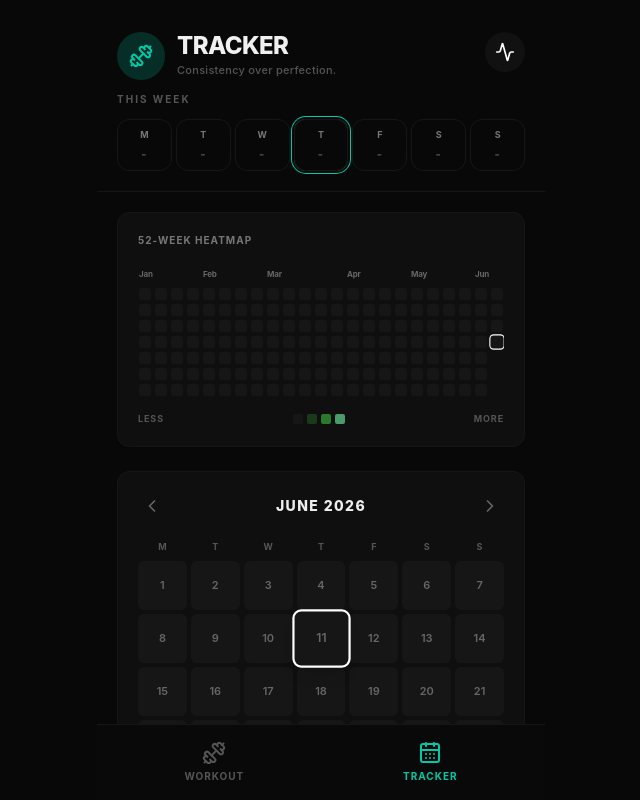
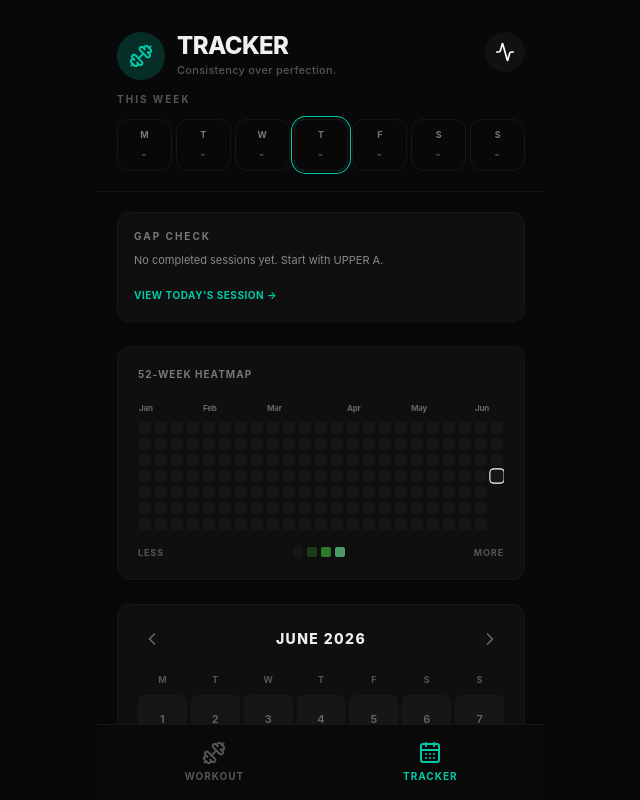
Before and after one commit to ddddami/lift, a React (Vite) app: page /tracker in a window 1280 px wide. Shown: the whole page, without its empty margins (319-959 px from the left). Built offline with nearby package versions, Linux system fonts and the light colour scheme.

Commit message:
fix: align tracker gaps with workout queue

```diff
--- a/src/routes/Tracker.tsx
+++ b/src/routes/Tracker.tsx
@@ -2,15 +2,16 @@ import { useState, useRef, useEffect } from 'react';
 import { useStore } from '../store/useStore';
 import type { ActivityMap } from '../store/useStore';
 import {
-  subDays, format, eachDayOfInterval, startOfWeek, differenceInDays,
+  subDays, format, eachDayOfInterval, startOfWeek, differenceInDays, differenceInCalendarDays, parseISO,
   startOfMonth, endOfMonth, endOfWeek, isSameMonth, isToday, addMonths, subMonths, isSameDay
 } from 'date-fns';
 import clsx from 'clsx';
 import { Dumbbell, Flame, Trophy, ChevronLeft, ChevronRight, CheckCircle2, Plus, Activity } from 'lucide-react';
 import { Link } from '@tanstack/react-router';
+import { getNextSession } from '../data/training';
 
 export function Tracker() {
-  const { activityMap, togglePastDate } = useStore();
+  const { activityMap, trainingState, togglePastDate } = useStore();
   const [currentMonthDate, setCurrentMonthDate] = useState(new Date());
   const [selectedDate, setSelectedDate] = useState<Date>(new Date());
   const heatmapScrollRef = useRef<HTMLDivElement>(null);
@@ -47,6 +48,11 @@ export function Tracker() {
   const selectedDateStr = format(selectedDate, 'yyyy-MM-dd');
   const selectedEntry = activityMap[selectedDateStr];
   const hasWorkout = selectedEntry && selectedEntry.count > 0;
+  const { session: nextSession, type: nextSessionType } = getNextSession(trainingState, new Date());
+  const daysSinceLastSession = trainingState.lastSessionDate
+    ? differenceInCalendarDays(new Date(), parseISO(trainingState.lastSessionDate))
+    : null;
+  const isCatchUp = nextSessionType !== 'rotation';
 
   const getIntensityClass = (count: number) => {
     if (count === 0) return 'bg-[#161616] text-[#666]';
@@ -112,6 +118,25 @@ export function Tracker() {
       </div>
 
       <div className="flex-1 overflow-y-auto p-5 pb-8">
+        <div className="bg-lift-card border border-lift-border rounded-xl p-4 mb-6">
+          <div className="text-[10px] tracking-[0.2em] text-[#777] font-bold uppercase mb-2">Gap Check</div>
+          {daysSinceLastSession === null ? (
+            <p className="text-[11px] text-[#888] mb-3">No completed sessions yet. Start with {nextSession.label}.</p>
+          ) : (
+            <>
+              <p className="text-[11px] text-[#888] mb-1">
+                {daysSinceLastSession} {daysSinceLastSession === 1 ? 'day' : 'days'} since your last completed session.
+              </p>
+              <p className="text-xs font-bold text-white mb-3">
+                {isCatchUp ? 'Catch-up session recommended' : 'Continue your rotation'}: {nextSession.label}
+              </p>
+            </>
+          )}
+          <Link to="/" className="text-[10px] font-bold tracking-wider text-lift-accent-4 no-underline">
+            VIEW TODAY'S SESSION →
+          </Link>
+        </div>
+
         <div className="bg-lift-card border border-lift-border rounded-xl p-5 mb-6 shadow-sm">
           <div className="flex justify-between items-center mb-4">
             <h2 className="text-[10px] font-bold tracking-widest text-[#777] uppercase">52-Week Heatmap</h2>
--- a/src/store/useStore.ts
+++ b/src/store/useStore.ts
@@ -53,13 +53,17 @@ export const useStore = create<AppState>()(
 
       completeSession: (sessionType, sessionLabel, exerciseCount) => {
         const dateStr = format(new Date(), 'yyyy-MM-dd');
-        set((state) => ({
-          trainingState: recordSessionCompleted(state.trainingState, sessionType, dateStr),
-          activityMap: {
-            ...state.activityMap,
-            [dateStr]: { count: exerciseCount, sessionLabel },
-          },
-        }));
+        set((state) => {
+          if (state.trainingState.lastSessionDate === dateStr) return state;
+
+          return {
+            trainingState: recordSessionCompleted(state.trainingState, sessionType, dateStr),
+            activityMap: {
+              ...state.activityMap,
+              [dateStr]: { count: exerciseCount, sessionLabel },
+            },
+          };
+        });
       },
 
       togglePastDate: (dateStr) => {
@@ -111,7 +115,9 @@ export const useStore = create<AppState>()(
           for (const [date, rawEntry] of Object.entries(savedActivities)) {
             const entry = typeof rawEntry === 'number'
               ? { count: rawEntry }
-              : rawEntry as { count?: number; planId?: string; dayIdx?: number };
+              : rawEntry && typeof rawEntry === 'object'
+                ? rawEntry as { count?: number; planId?: string; dayIdx?: number }
+                : {};
             activityMap[date] = {
               count: typeof entry.count === 'number' ? entry.count : 0,
               sessionLabel: 'Workout logged',
@@ -146,11 +152,20 @@ export const useStore = create<AppState>()(
           migrated.activityMap = activityMap;
           migrated.doneExercises = doneExercises;
           migrated.trainingState = {
-            nextRotationIndex: latestPlanId === '4' && latestDayIdx !== undefined
+            nextRotationIndex: latestPlanId === '4'
+              && latestDayIdx !== undefined
+              && latestDayIdx >= 0
+              && latestDayIdx < 4
               ? (latestDayIdx + 1) % 4
               : 0,
             lastSessionDate: latestDate,
-            lastSessionType: latestDate ? 'rotation' : null,
+            lastSessionType: !latestDate
+              ? null
+              : latestPlanId === '3' && latestDayIdx === 0
+                ? 'fallbackA'
+                : latestPlanId === '3' && latestDayIdx === 1
+                  ? 'fallbackB'
+                  : 'rotation',
           } satisfies TrainingState;
         }
 
```
